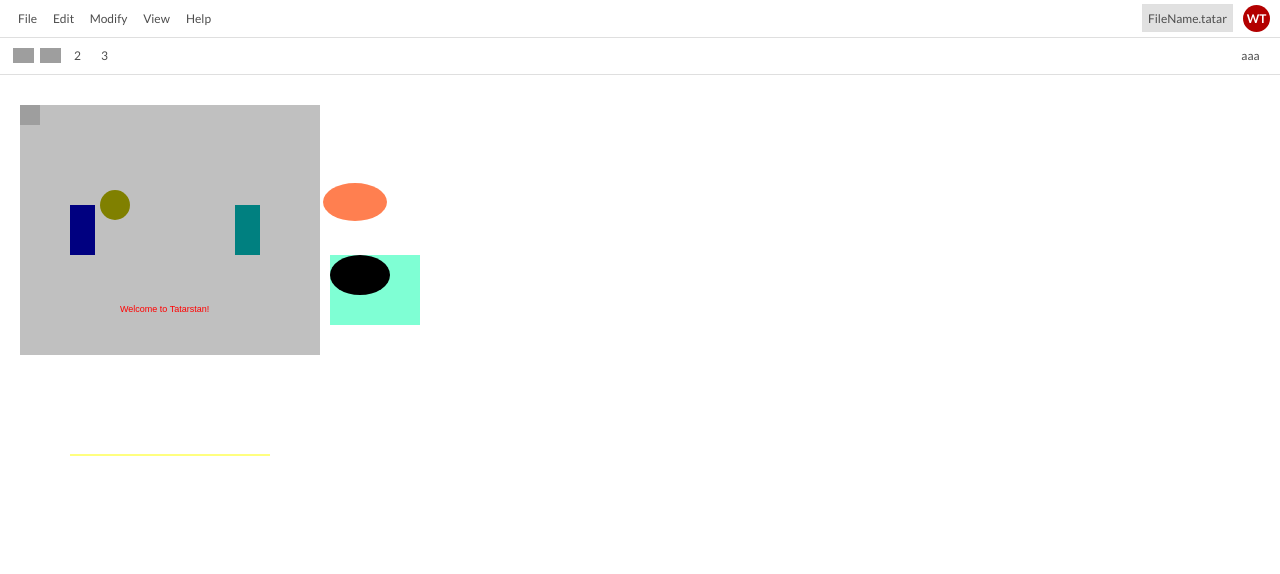
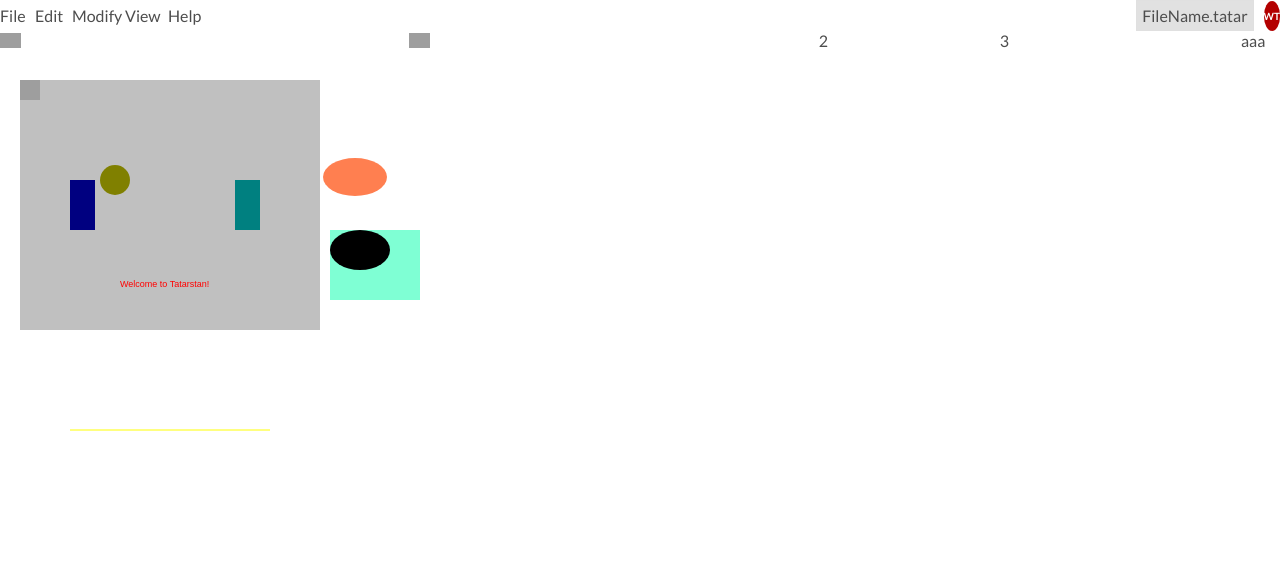
Before and after one commit to FlutterSmith/AOORA, a PHP site: page /BloodGem.html in a window 1280 px wide. Shown: the top 574 px of the page. Run offline with PHP 8.4, Linux system fonts and the light colour scheme; grey boxes are pictures that could not be loaded.

Commit message:
½ cleared GUI
½ cleared GUI

```diff
--- a/Tatarstan Blood Gem/BloodGem.css
+++ b/Tatarstan Blood Gem/BloodGem.css
@@ -6,30 +6,37 @@ body, ul, table, tr, td {
     border-collapse: collapse;
 }
 
-.toolbar{
-    padding: 0 10px;
-    height: 37px;
-    border-bottom: .5px solid #dfdfdf;
+div.menu, div.toolbar{
+    display: flex;
+    padding: 3px 9px;
+    border-bottom: 1px solid #dfdfdf;
+}
+
+div.menu div{
+    margin: 0 1px;
+    padding: 7px;
+    font-size: 12px;
+    text-align: center;
     cursor: default;
 }
 
-.toolbar td {
-    height: 27px;
-    font-size: 12px;
-    text-align: center;
+div.menu div:nth-child(6){
+    margin-left: auto;
 }
 
-.toolbar td:not(.none):hover {
+div.toolbar div{
+    padding: 3px 5px;
+}
+
+div.menu div:hover, div.toolbar div:hover{
     background-color: #E1E1E1;
 }
 
-.tool{
-    width: 27px;
-    border-radius: 4px;
+.p-none{
+    padding: 0 !important;
 }
 
 #file{
-    height: 27px;
     padding: 5px;
     border: 1px solid #E0E0E0;
     background: #E1E1E1;
@@ -37,10 +44,17 @@ body, ul, table, tr, td {
 
 #account{
     margin-left: 10px;
-    width: 27px;
-    height: 27px;
+    width: 15px;
+    height: 15px;
     border-radius: 50%;
+    font-size: 10px;
     color: white;
     font-weight: bold;
     background: #b30000;
 }
+
+#size{
+    margin: 0;
+    padding: 0;
+    font-size: 7px;
+}
```
